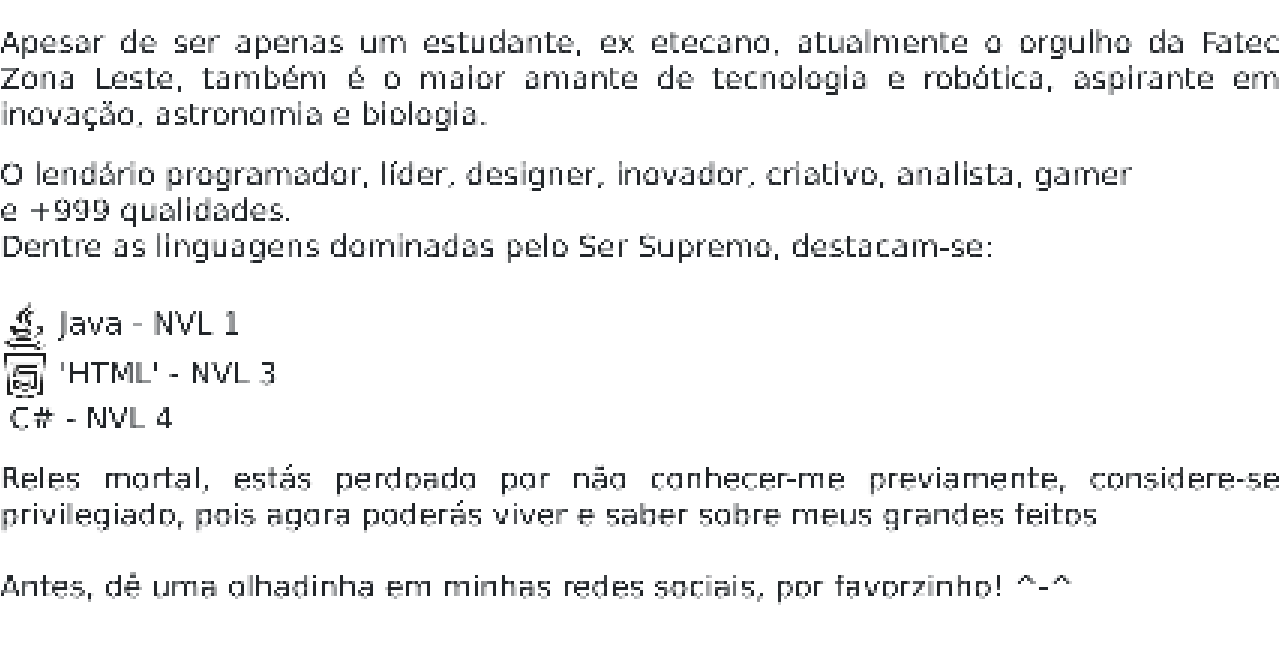
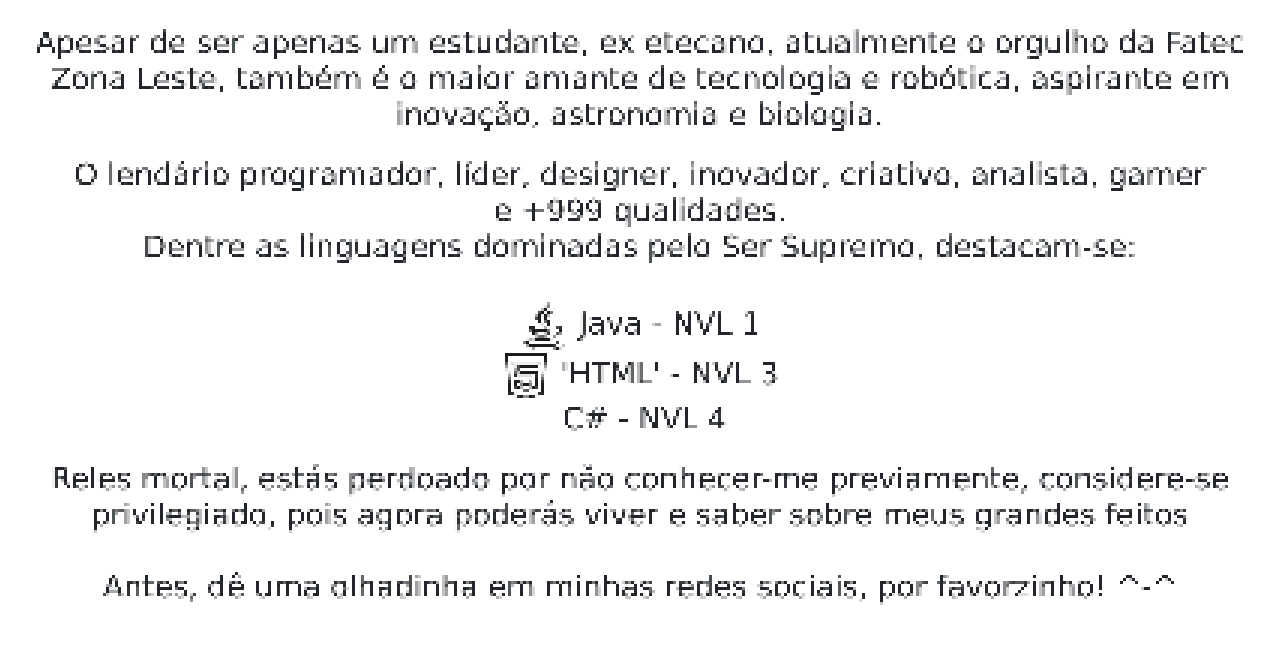
Before and after one commit to MarcosTDJR/Porte_Folha, a plain HTML site: page sobremi.html in a window 1280 px wide. Shown: the part 665-1312 px from the top of the page. Drawn offline with nearby package versions, Linux system fonts and the light colour scheme.

Commit message:
Update style.css

```diff
--- a/css/style.css
+++ b/css/style.css
@@ -3,7 +3,6 @@
     padding: 0;
     box-sizing: 0;
     font-family: "Pixelify Sans", Geneva, Tahoma, sans-serif;
-    text-align: justify;
 }
 
 html { filter: url("#pixelate") }
@@ -133,7 +132,7 @@ code:hover{
 }
 
 #pulsa{
-    font-size: 25px;
+    font-size: 20px;
     margin: auto;
     animation: pulsan 1s infinite;
 }
@@ -200,6 +199,7 @@ code:hover{
     width: 100%;
     height: 190%;
     background-color: white;
+    z-index: -1;
     animation: mostra 100000000000s infinite 5s;
 }
 
```
